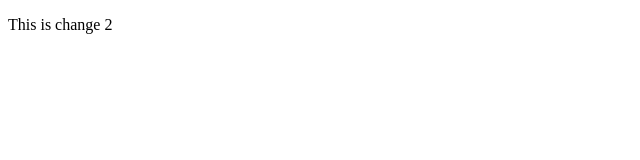
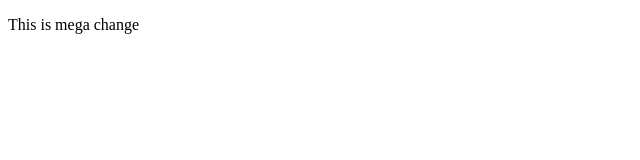
Before and after one commit to meaganmg/website, a plain HTML site: page index.html in a window 1280 px wide. Shown: the full height of the page, 0-640 px from the left. Drawn offline with Linux system fonts and the light colour scheme.

Commit message:
Update index.html

```diff
--- a/index.html
+++ b/index.html
@@ -6,7 +6,7 @@
     </head>
 
     <body>
-        <p>This is change 2 </p>
+        <p>This is mega change </p>
 
 
     </body>
```
